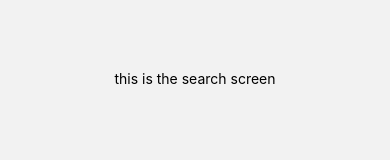
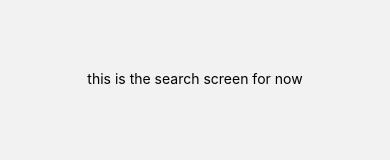
Before and after one commit to Michellepotran/MooDengParking, a React Native app: screen /Search in a window 390 px wide. Shown: the part 351-511 px from the top of the page. Built offline with nearby package versions, Linux system fonts and the light colour scheme.

Commit message:
updated screens

```diff
--- a/App.js
+++ b/App.js
@@ -10,33 +10,12 @@ import Entypo from '@expo/vector-icons/Entypo';
 import AntDesign from '@expo/vector-icons/AntDesign';
 import MaterialIcons from '@expo/vector-icons/MaterialIcons';
 import HomeScreen from "./screens/HomeScreen";
+import SearchScreen from "./screens/SearchScreen";
+import HistoryScreen from "./screens/HistoryScreen";
+import FavoritesScreen from "./screens/FavoritesScreen";
 
 const Stack = createStackNavigator();
 const Tab = createBottomTabNavigator();
-
-function SearchScreen() {
-  return (
-    <View style={styles.screenContainer}>
-      <Text>this is the search screen</Text>
-    </View>
-  );
-}
-
-function FavoritesScreen() {
-  return (
-    <View style={styles.screenContainer}>
-      <Text>Favorites Screen</Text>
-    </View>
-  );
-}
-
-function HistoryScreen() {
-  return (
-    <View style={styles.screenContainer}>
-      <Text>History Screen</Text>
-    </View>
-  );
-}
 
 
 export default function App() {
--- a/screens/SearchScreen.js
+++ b/screens/SearchScreen.js
@@ -12,7 +12,7 @@ import { View, Text, StyleSheet } from 'react-native';
 export default function SearchScreen() {
     return (
         <View style={styles.container}>
-            <Text>this is the search screen</Text>
+            <Text>this is the search screen for now</Text>
         </View>
     );
 }
```
